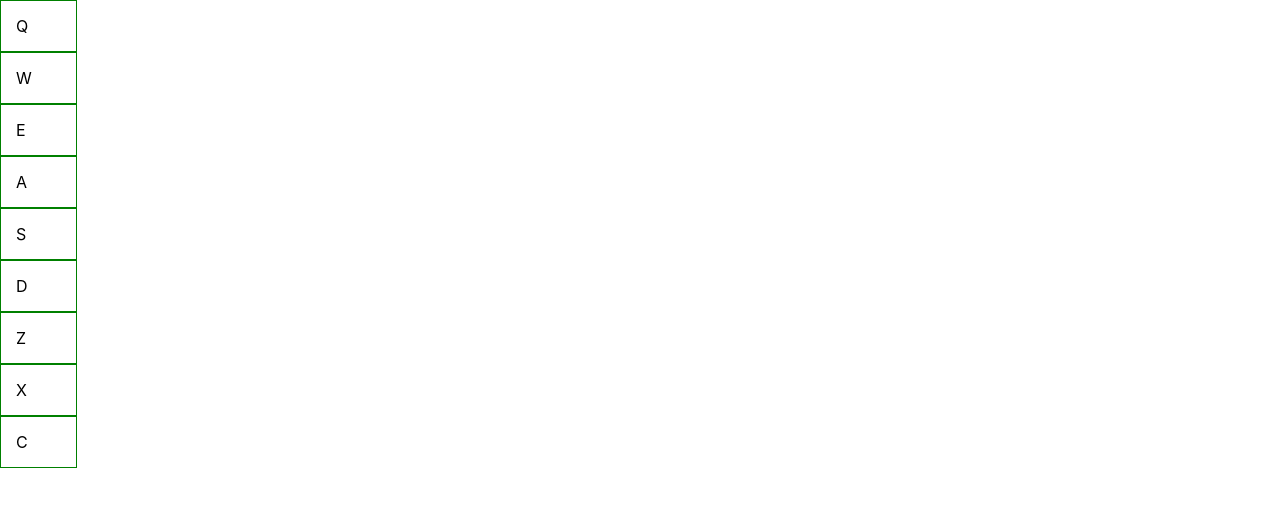
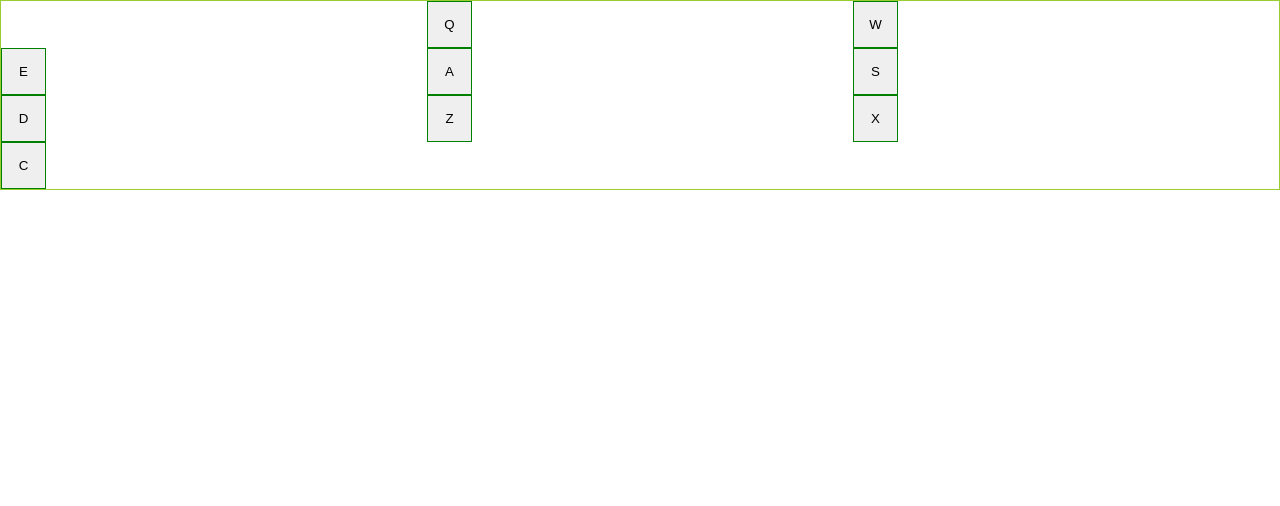
Before and after one commit to izurai27/drum-machine-react, a React (Create React App) app: page / in a window 1280 px wide. Shown: the top 506 px of the page. Built offline with nearby package versions, Linux system fonts and the light colour scheme.

Commit message:
add sound in app.js

```diff
--- a/src/App.js
+++ b/src/App.js
@@ -7,26 +7,42 @@ class App extends React.Component{
   constructor(props){
     super(props);
     this.state ={
-      keyboard : ['Q', 'W', 'E', 'A', 'S', 'D', 'Z', 'X', 'C']
+      keyboard : [
+        {id:1,letter:'Q', sound:'https://s3.amazonaws.com/freecodecamp/drums/Heater-1.mp3'},
+        {id:2,letter:'W',sound:'https://s3.amazonaws.com/freecodecamp/drums/Heater-2.mp3'} ,
+        {id:3,letter:'E',sound:'https://s3.amazonaws.com/freecodecamp/drums/Heater-3.mp3'} ,
+        {id:4,letter:'A',sound:'https://s3.amazonaws.com/freecodecamp/drums/Heater-4_1.mp3'},
+        {id:5,letter:'S',sound:'https://s3.amazonaws.com/freecodecamp/drums/Heater-6.mp3'},
+        {id:6,letter:'D',sound:'https://s3.amazonaws.com/freecodecamp/drums/Dsc_Oh.mp3'},
+        {id:7,letter:'Z',sound:'https://s3.amazonaws.com/freecodecamp/drums/Kick_n_Hat.mp3'} ,
+        {id:8,letter:'X',sound:'https://s3.amazonaws.com/freecodecamp/drums/RP4_KICK_1.mp3'},
+        {id:9,letter:'C',sound:'https://s3.amazonaws.com/freecodecamp/drums/Cev_H2.mp3'}
+      ]
     }
     this.handleClick=this.handleClick.bind(this);
   }
 
   handleClick(event){
     // event.target.children.play();
-    console.log(event.target.audio);
+    document.getElementById(event.target.innerText).play();
+
   }
+
+  handleKey(event){
+    console.log(event.key)
+  }
+
   render(){
 
     return (
       <div id="drum-machine">
         <div id="display"></div>
         {this.state.keyboard.map( keyb =>
-        <div className="drum-pad" onClick={this.handleClick}> {keyb}
-          <audio className='clip' id={keyb} >
-              <source src="./sounds/Q.mp3" type="audio/mpeg"/>
+        <button key={keyb.id} className="drum-pad" onClick={this.handleClick} onKeyPress={this.handleKey}> {keyb.letter}
+          <audio className='clip' id={keyb.letter} >
+              <source src={keyb.sound} type="audio/mpeg"/>
           </audio>
-        </div> )
+        </button> )
         }
       </div>
     )
--- a/src/index.css
+++ b/src/index.css
@@ -17,3 +17,10 @@ code {
   border:1px solid green;
   width: 45px;
 }
+
+#drum-machine {
+  border:1px solid yellowgreen;
+  display:grid;
+  grid-template-columns: 1fr 1fr 1fr;
+  grid-template-rows: 1fr 1fr 1fr;
+}
```
